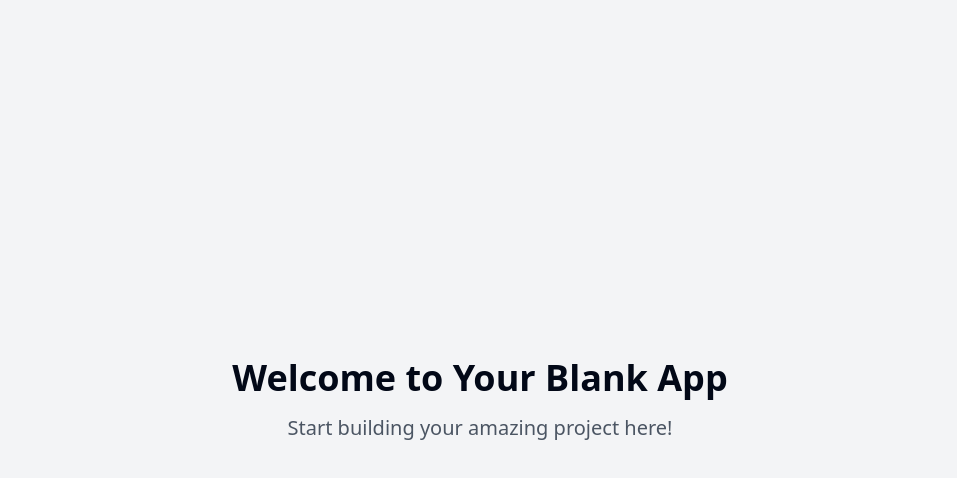
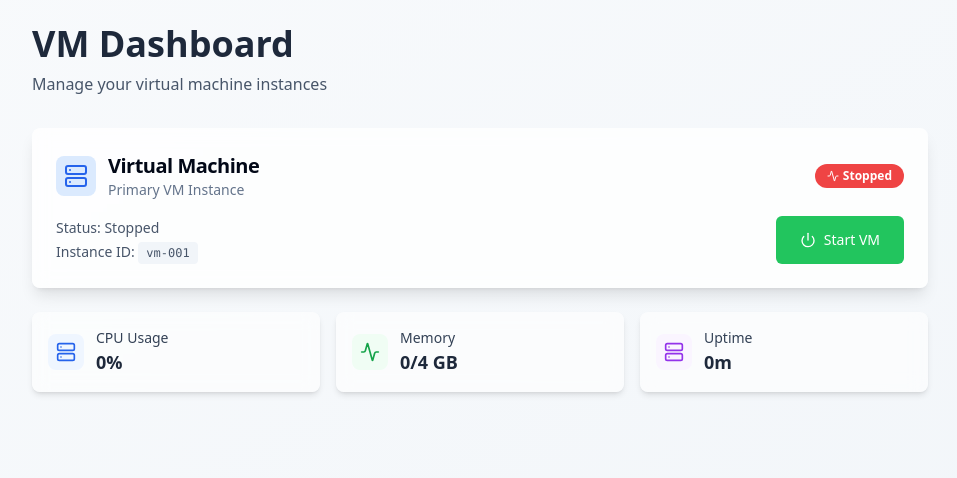
Before and after one commit to ShekharS934/vm-power-control-panel, a React (Vite) app: page / in a window 1280 px wide. Shown: the top 478 px of the page, without its empty margins (160-1117 px from the left). Built offline with nearby package versions, Linux system fonts and the light colour scheme.

Commit message:
Add VM control dashboard
Implement a simple dashboard with a trigger to control a VM, calling a backend API.

```diff
--- /dev/null
+++ b/src/components/Dashboard.tsx
@@ -0,0 +1,192 @@
+
+import React, { useState } from 'react';
+import { Power, PowerOff, Server, Activity } from 'lucide-react';
+import { Button } from '@/components/ui/button';
+import { Card, CardContent, CardDescription, CardHeader, CardTitle } from '@/components/ui/card';
+import { Badge } from '@/components/ui/badge';
+import { useToast } from '@/hooks/use-toast';
+
+const Dashboard = () => {
+  const [vmStatus, setVmStatus] = useState<'running' | 'stopped'>('stopped');
+  const [isLoading, setIsLoading] = useState(false);
+  const { toast } = useToast();
+
+  const toggleVM = async () => {
+    setIsLoading(true);
+    const action = vmStatus === 'running' ? 'stop' : 'start';
+
+    try {
+      console.log(`Attempting to ${action} VM...`);
+
+      // Call Flask backend API
+      const response = await fetch('/api/vm/toggle', {
+        method: 'POST',
+        headers: {
+          'Content-Type': 'application/json',
+        },
+        body: JSON.stringify({ action }),
+      });
+
+      if (response.ok) {
+        const newStatus = vmStatus === 'running' ? 'stopped' : 'running';
+        setVmStatus(newStatus);
+
+        toast({
+          title: `VM ${action === 'start' ? 'Started' : 'Stopped'}`,
+          description: `Virtual machine is now ${newStatus}`,
+        });
+
+        console.log(`VM successfully ${action}ed`);
+      } else {
+        throw new Error(`Failed to ${action} VM`);
+      }
+    } catch (error) {
+      console.error(`Error ${action}ing VM:`, error);
+      toast({
+        title: "Error",
+        description: `Failed to ${action} VM. Please try again.`,
+        variant: "destructive",
+      });
+    } finally {
+      setIsLoading(false);
+    }
+  };
+
+  const getStatusColor = () => {
+    return vmStatus === 'running' ? 'bg-green-500' : 'bg-red-500';
+  };
+
+  const getStatusText = () => {
+    return vmStatus === 'running' ? 'Running' : 'Stopped';
+  };
+
+  return (
+    <div className="min-h-screen bg-gradient-to-br from-slate-50 to-slate-100 p-6">
+      <div className="max-w-4xl mx-auto">
+        {/* Header */}
+        <div className="mb-8">
+          <h1 className="text-4xl font-bold text-slate-800 mb-2">VM Dashboard</h1>
+          <p className="text-slate-600">Manage your virtual machine instances</p>
+        </div>
+
+        {/* Main Control Card */}
+        <Card className="mb-6 shadow-lg border-0 bg-white/80 backdrop-blur">
+          <CardHeader className="pb-4">
+            <div className="flex items-center justify-between">
+              <div className="flex items-center gap-3">
+                <div className="p-2 bg-blue-100 rounded-lg">
+                  <Server className="h-6 w-6 text-blue-600" />
+                </div>
+                <div>
+                  <CardTitle className="text-xl">Virtual Machine</CardTitle>
+                  <CardDescription>Primary VM Instance</CardDescription>
+                </div>
+              </div>
+              <Badge
+                variant="secondary"
+                className={`${getStatusColor()} text-white border-0 px-3 py-1`}
+              >
+                <Activity className="h-3 w-3 mr-1" />
+                {getStatusText()}
+              </Badge>
+            </div>
+          </CardHeader>
+          <CardContent>
+            <div className="flex items-center justify-between">
+              <div className="space-y-1">
+                <p className="text-sm text-slate-600">
+                  Status: <span className="font-medium">{getStatusText()}</span>
+                </p>
+                <p className="text-sm text-slate-600">
+                  Instance ID: <span className="font-mono text-xs bg-slate-100 px-2 py-1 rounded">vm-001</span>
+                </p>
+              </div>
+
+              <Button
+                onClick={toggleVM}
+                disabled={isLoading}
+                size="lg"
+                className={`
+                  h-12 px-6 font-medium transition-all duration-200 transform hover:scale-105
+                  ${vmStatus === 'running'
+                    ? 'bg-red-500 hover:bg-red-600 text-white'
+                    : 'bg-green-500 hover:bg-green-600 text-white'
+                  }
+                `}
+              >
+                {isLoading ? (
+                  <div className="flex items-center gap-2">
+                    <div className="w-4 h-4 border-2 border-white border-t-transparent rounded-full animate-spin" />
+                    {vmStatus === 'running' ? 'Stopping...' : 'Starting...'}
+                  </div>
+                ) : (
+                  <div className="flex items-center gap-2">
+                    {vmStatus === 'running' ? (
+                      <PowerOff className="h-5 w-5" />
+                    ) : (
+                      <Power className="h-5 w-5" />
+                    )}
+                    {vmStatus === 'running' ? 'Stop VM' : 'Start VM'}
+                  </div>
+                )}
+              </Button>
+            </div>
+          </CardContent>
+        </Card>
+
+        {/* Info Cards */}
+        <div className="grid grid-cols-1 md:grid-cols-3 gap-4">
+          <Card className="bg-white/60 backdrop-blur border-0 shadow-md">
+            <CardContent className="p-4">
+              <div className="flex items-center gap-3">
+                <div className="p-2 bg-blue-50 rounded-lg">
+                  <Server className="h-5 w-5 text-blue-600" />
+                </div>
+                <div>
+                  <p className="text-sm font-medium text-slate-700">CPU Usage</p>
+                  <p className="text-lg font-semibold text-slate-800">
+                    {vmStatus === 'running' ? '45%' : '0%'}
+                  </p>
+                </div>
+              </div>
+            </CardContent>
+          </Card>
+
+          <Card className="bg-white/60 backdrop-blur border-0 shadow-md">
+            <CardContent className="p-4">
+              <div className="flex items-center gap-3">
+                <div className="p-2 bg-green-50 rounded-lg">
+                  <Activity className="h-5 w-5 text-green-600" />
+                </div>
+                <div>
+                  <p className="text-sm font-medium text-slate-700">Memory</p>
+                  <p className="text-lg font-semibold text-slate-800">
+                    {vmStatus === 'running' ? '2.1/4 GB' : '0/4 GB'}
+                  </p>
+                </div>
+              </div>
+            </CardContent>
+          </Card>
+
+          <Card className="bg-white/60 backdrop-blur border-0 shadow-md">
+            <CardContent className="p-4">
+              <div className="flex items-center gap-3">
+                <div className="p-2 bg-purple-50 rounded-lg">
+                  <Server className="h-5 w-5 text-purple-600" />
+                </div>
+                <div>
+                  <p className="text-sm font-medium text-slate-700">Uptime</p>
+                  <p className="text-lg font-semibold text-slate-800">
+                    {vmStatus === 'running' ? '2h 15m' : '0m'}
+                  </p>
+                </div>
+              </div>
+            </CardContent>
+          </Card>
+        </div>
+      </div>
+    </div>
+  );
+};
+
+export default Dashboard;
--- a/src/pages/Index.tsx
+++ b/src/pages/Index.tsx
@@ -1,14 +1,8 @@
-// Update this page (the content is just a fallback if you fail to update the page)
+
+import Dashboard from '@/components/Dashboard';
 
 const Index = () => {
-  return (
-    <div className="min-h-screen flex items-center justify-center bg-gray-100">
-      <div className="text-center">
-        <h1 className="text-4xl font-bold mb-4">Welcome to Your Blank App</h1>
-        <p className="text-xl text-gray-600">Start building your amazing project here!</p>
-      </div>
-    </div>
-  );
+  return <Dashboard />;
 };
 
 export default Index;
```
